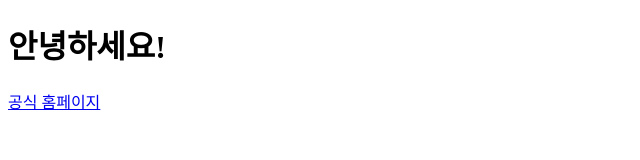
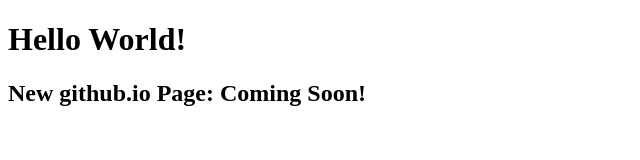
Before and after one commit to JFL0143/koloramax.github.io, a plain HTML site: page index.html in a window 1280 px wide. Shown: the whole page, without its empty margins (0-640 px from the left). Drawn offline with Linux system fonts and the light colour scheme.

Commit message:
Update index.html

```diff
--- a/index.html
+++ b/index.html
@@ -3,10 +3,10 @@
 <head>
     <meta charset="UTF-8">
     <meta name="viewport" content="width=device-width, initial-scale=1.0">
-    <title>브삼오 공식 깃허브.io 페이지</title>
+    <title>koloramax.github.io</title>
 </head>
 <body>
-    <h1>안녕하세요!</h1>
-    <a href="https://koloramax.wixsite.com/b35pgm">공식 홈페이지</a>
+    <h1>Hello World!</h1>
+    <h2>New github.io Page: Coming Soon!</h2>
 </body>
 </html>
```
